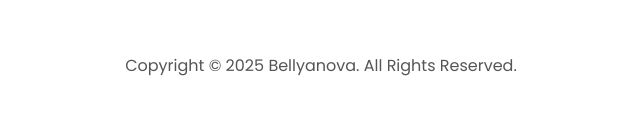
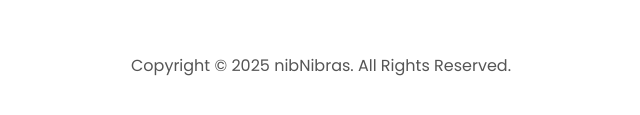
Before and after one commit to nibNibras/Project-Portofolio, a plain HTML site: page index.html in a window 1280 px wide. Shown: the part 5475-5590 px from the top of the page, 319-959 px from the left. Drawn offline with Linux system fonts and the light colour scheme.

Commit message:
Update footer index.html

```diff
--- a/index.html
+++ b/index.html
@@ -502,7 +502,7 @@
                 </ul>
             </div>
         </nav>
-        <p>Copyright &#169; 2025 Bellyanova. All Rights Reserved.</p>
+        <p>Copyright &#169; 2025 nibNibras. All Rights Reserved.</p>
     </footer>
 
     <script src="js/script.js" defer></script>
```
